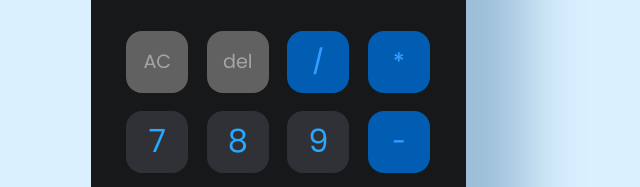
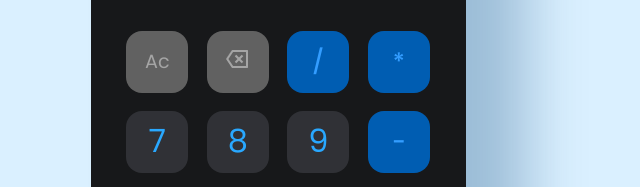
Before and after one commit to RalphPastel972/-01--Calculatrice, a plain HTML site: page index.html in a window 1280 px wide. Shown: the part 292-479 px from the top of the page, 362-1002 px from the left. Drawn offline with nearby package versions, Linux system fonts and the light colour scheme.

Commit message:
Replaced Delete button by an image
I created a media folder where I put the icon image

```diff
--- a/index.html
+++ b/index.html
@@ -24,8 +24,10 @@
         <div id="displayed_pressed_keys">0</div>
       </div>
       <div class="keypad">
-        <button id="reset_key" class="function_key">AC</button>
-        <button id="delete_last_pressed_key" class="function_key">del</button>
+        <button id="reset_key" class="function_key">Ac</button>
+        <button id="delete_last_pressed_key" class="function_key">
+          <img src="./media/delete-button-icon.png" alt="delete button" />
+        </button>
         <button id="divide" class="opérande">/</button>
         <button id="multiply" class="opérande">*</button>
         <button id="add" class="opérande">+</button>
```
Also changed, not shown: media/delete-button-icon.png (added), 1 other file.
